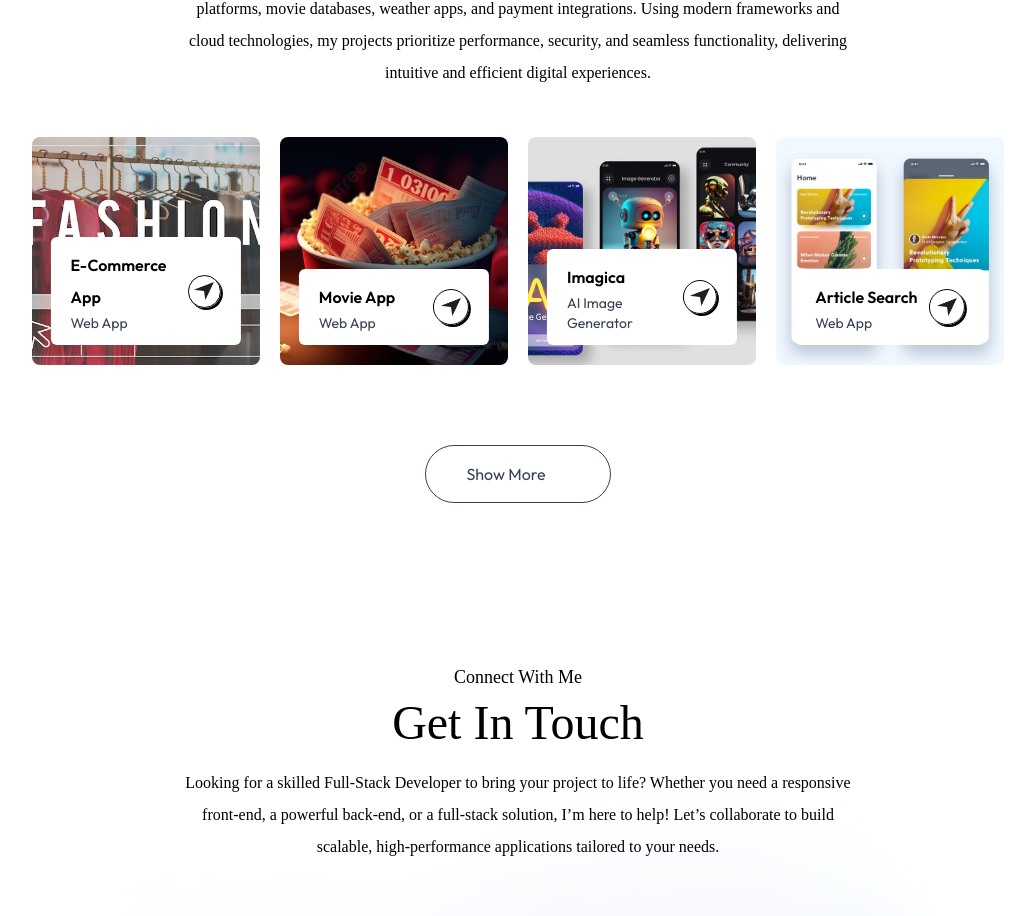
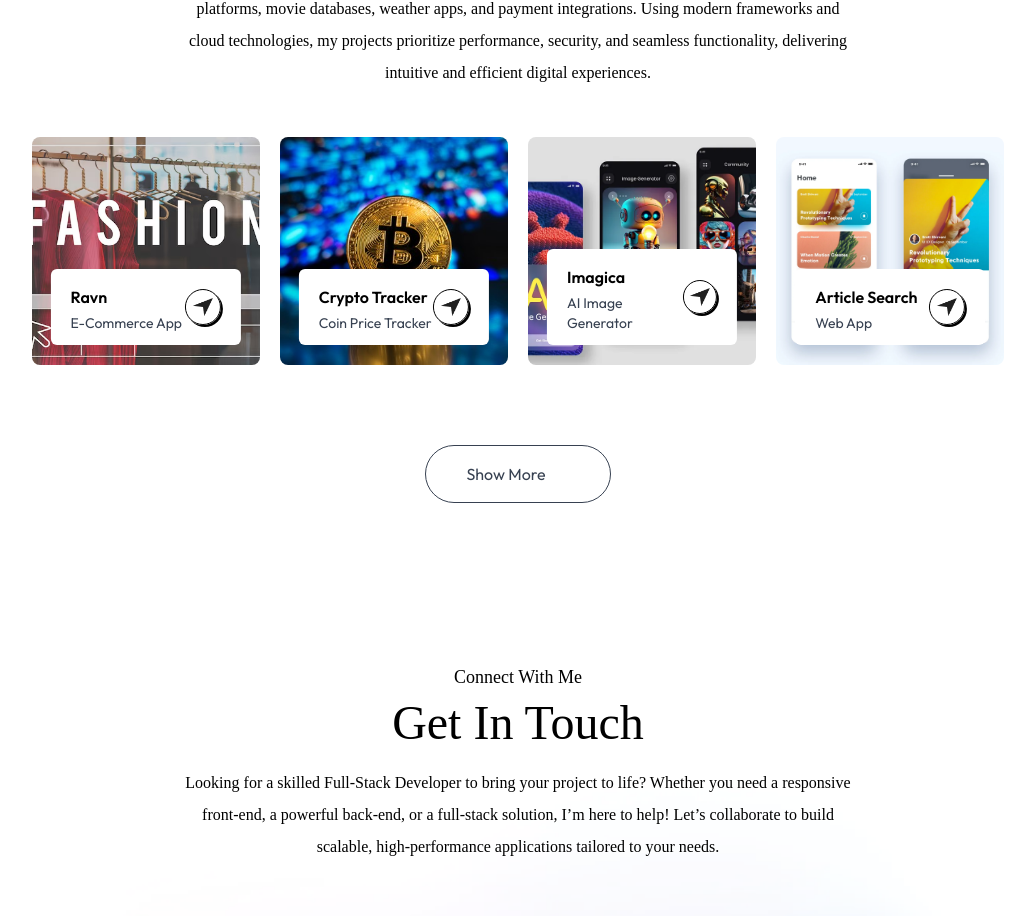
Before and after one commit to ottyze/my-portfolio, a Next.js app: page / in a window 1280 px wide. Shown: the part 3092-4008 px from the top of the page, without its empty margins (122-1157 px from the left). Built offline with nearby package versions, Linux system fonts and the light colour scheme; no server answers; a web font is replaced by a local one.

Commit message:
updated work section

```diff
--- a/assets/assets.js
+++ b/assets/assets.js
@@ -82,15 +82,16 @@ export const assets = {
 
 export const workData = [
     {
-        title: 'E-Commerce App',
-        description: 'Web App',
+        title: 'Ravn',
+        description: 'E-Commerce App',
         bgImage: '/work-1.png',
         link: 'https://ravn-merchandise.vercel.app'
     },
     {
-        title: 'Movie App',
-        description: 'Web App',
-        bgImage: '/work-2.png',
+        title: 'Crypto Tracker',
+        description: 'Coin Price Tracker',
+        bgImage: '/bitcoin-img.png',
+        link: 'https://crypto-one-xi.vercel.app/'
 
     },
     {
```
Also changed, not shown: public/bitcoin-img.png (added).
